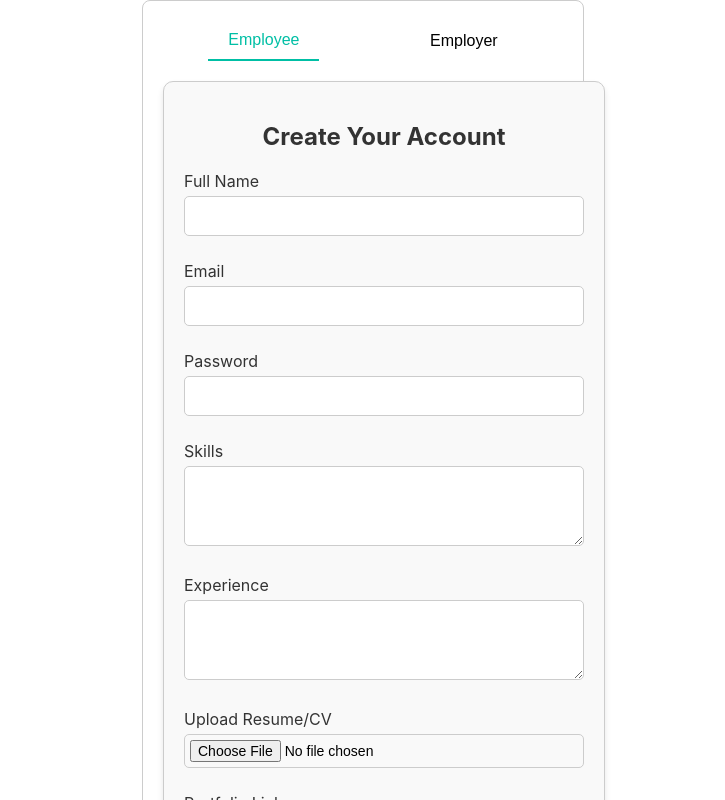
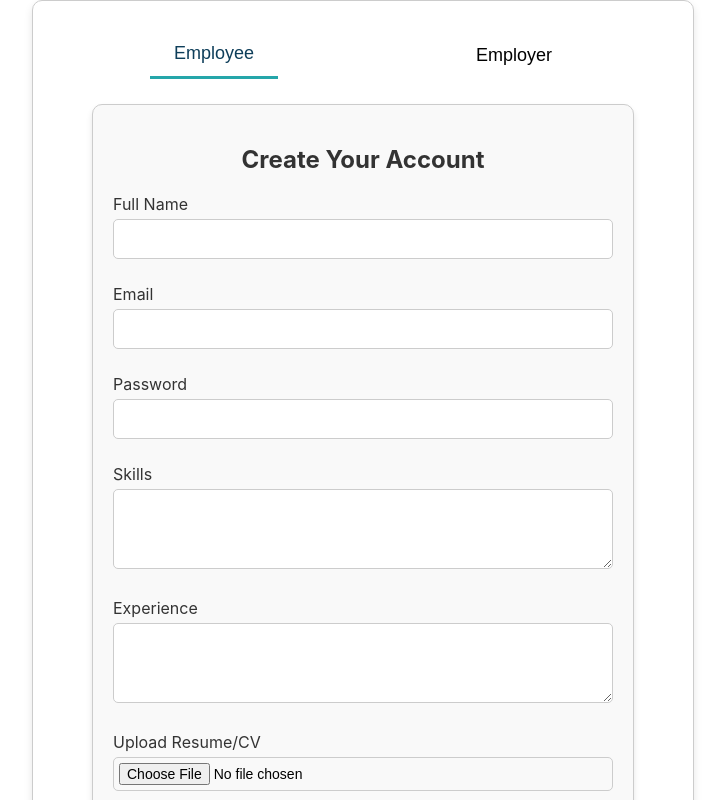
Before and after one commit to IsaacObusan/JobCompassSAD, a React (Create React App) app: page /signup in a window 1280 px wide. Shown: the top 800 px of the page, without its empty margins (277-1002 px from the left). Built offline with nearby package versions, Linux system fonts and the light colour scheme.

Commit message:
ugh sheettttttt

```diff
--- a/src/components/CreateAccountForm.tsx
+++ b/src/components/CreateAccountForm.tsx
@@ -101,7 +101,7 @@ const CreateAccountForm: React.FC = () => {
                 required
             />
 
-            <button type="submit">Submit</button>
+            <button type="submit">Create Account</button>
         </form>
     );
 };
--- a/src/components/TabContainer.css
+++ b/src/components/TabContainer.css
@@ -1,31 +1,33 @@
 .tab-container {
-    width: 400px;
-    margin: 0 auto;
-    padding: 20px;
+    width: 100%; /* Make it responsive to the screen size */
+    max-width: 600px; /* Set a maximum width for larger screens */
+    margin: 0 auto; /* Center the container */
+    padding: 30px; /* Add more padding for better spacing */
     border: 1px solid #ccc;
-    border-radius: 8px;
+    border-radius: 10px; /* Slightly larger border-radius for a more modern look */
+    box-shadow: 0 4px 8px rgba(0, 0, 0, 0.1); /* Optional shadow for a subtle 3D effect */
   }
 
   .tabs {
     display: flex;
     justify-content: space-around;
-    margin-bottom: 20px;
+    margin-bottom: 25px; /* Slightly increase the margin for better separation */
   }
 
   .tabs button {
-    padding: 10px 20px;
+    padding: 12px 24px; /* Increase button padding for a more clickable feel */
     cursor: pointer;
     background-color: transparent;
     border: none;
     outline: none;
-    font-size: 16px;
+    font-size: 18px; /* Increase font size for better readability */
   }
 
   .tabs .active {
-    border-bottom: 2px solid #00bfa5;
-    color: #00bfa5;
+    border-bottom: 3px solid #25a6aa; /* Increase the border thickness */
+    color: #0e3e5a; /* Consistent color with the theme */
   }
 
   .form-content {
-    /* Add form-specific styling here */
+    /* Add form-specific styling if needed */
   }
```
